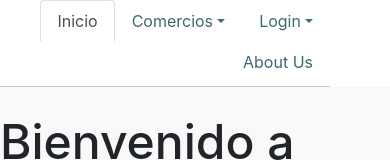
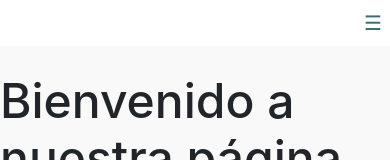
Before and after one commit to franagan/finalProyect, a React (Create React App) app: page / in a window 390 px wide. Shown: the top 160 px of the page. Built offline with nearby package versions, Linux system fonts and the light colour scheme; no server answers.

Commit message:
Añadido menu responsiv Navbar

```diff
--- a/src/App.js
+++ b/src/App.js
@@ -3,7 +3,8 @@ import { BrowserRouter as Router, Routes, Route } from 'react-router-dom';
 import AuthProvider from './Context/AuthProvider';
 import Navbar from './componentes/Navbar/Navbar';
 import NotFound from '../src/pages/NotFound/NotFound';
-import Profile from '../src/pages/Profile/Profile';
+import ProtectedRoute from './componentes/ProtectedRoute/ProtectedRoute';
+
 
 const Home = lazy(() => import('./pages/Home/Home'));
 const Zapaterias = lazy(() => import('./pages/Comercios/Zapaterias'));
@@ -13,6 +14,8 @@ const TiendaDetalles = lazy(() => import('./pages/Comercios/TiendaDetalles'));
 const Login = lazy(() => import('./pages/Login/Login'));
 const Register = lazy(() => import('./pages/Register/Register'));
 const About = lazy(() => import('./pages/About/About'));
+const Profile = lazy(() => import('./pages/Profile/Profile'));
+
 
 const App = () => {
     return (
@@ -25,7 +28,10 @@ const App = () => {
               <Route path="/zapaterias" element={<Zapaterias />} />
               <Route path="/fruterias" element={<Fruterias />} />
               <Route path="/floristerias" element={<Floristerias />} />
-                            <Route path="/tienda/:storeId" element={<TiendaDetalles />} />
+              <Route
+                path="/tienda/:storeId"
+                element={<ProtectedRoute element={<TiendaDetalles />} />}
+              />
               <Route path="/login" element={<Login />} />
               <Route path="/register" element={<Register />} />
               <Route path="/about" element={<About />} />
--- a/src/Context/AuthProvider.jsx
+++ b/src/Context/AuthProvider.jsx
@@ -103,7 +103,7 @@ const AuthProvider = ({ children }) => {
   };
 
   if (loading) {
-    return <div>Iniciando sesión...</div>;
+    return <div>Cargando página...</div>;
   }
 
   return (
--- a/src/componentes/Navbar/Navbar.css
+++ b/src/componentes/Navbar/Navbar.css
@@ -20,7 +20,7 @@
     border-color 0.15s ease-in-out;
 }
 
-/* Estilos para el menú desplegable */
+
 .dropdown-menu {
   display: none;
   position: absolute;
@@ -44,3 +44,28 @@
 .dropdown-item:hover {
   background-color: #f1f1f1;
 }
+
+.hamburger {
+  display: none;
+  cursor: pointer;
+  font-size: 20px;
+  background: none;
+  border: none;
+  color: #3c6a6f;
+  padding: 0.5rem;
+}
+
+@media (max-width: 768px) {
+  .hamburger {
+    display: block;
+  }
+
+  .navbar-custom {
+    display: none;
+  }
+
+  .navbar-custom.open {
+    display: flex;
+    flex-direction: column;
+  }
+}
--- a/src/componentes/Navbar/Navbar.jsx
+++ b/src/componentes/Navbar/Navbar.jsx
@@ -1,21 +1,24 @@
-import React from 'react';
-import { NavLink } from 'react-router-dom';
-import { useAuth } from '../../Context/AuthProvider';
-import './Navbar.css';
+import React, { useState } from "react";
+import { NavLink } from "react-router-dom";
+import { useAuth } from "../../Context/AuthProvider";
+import "./Navbar.css";
 
 const Navbar = () => {
   const { isLoggedIn, logout, currentUser, userId } = useAuth();
+  const [isMenuOpen, setMenuOpen] = useState(false);
+
+  const toggleMenu = () => {
+    setMenuOpen(!isMenuOpen);
+  };
 
   return (
     <div className="navbar-container">
-      <ul className="nav nav-tabs navbar-custom">
+      <button className="hamburger" onClick={toggleMenu}>
+        &#9776;
+      </button>
+      <ul className={`nav nav-tabs navbar-custom ${isMenuOpen ? "open" : ""}`}>
         <li className="nav-item">
-          <NavLink
-            exact
-            activeClassName="active"
-            className="nav-link"
-            to="/"
-          >
+          <NavLink exact activeClassName="active" className="nav-link" to="/">
             Inicio
           </NavLink>
         </li>
@@ -73,7 +76,7 @@ const Navbar = () => {
                 role="button"
                 aria-expanded="false"
               >
-                {currentUser?.email || ''}
+                {currentUser?.email || ""}
               </NavLink>
               <ul className="dropdown-menu">
                 <li>
@@ -87,11 +90,7 @@ const Navbar = () => {
                   </NavLink>
                 </li>
                 <li>
-                  <NavLink
-                    className="dropdown-item"
-                    to="/"
-                    onClick={logout}
-                  >
+                  <NavLink className="dropdown-item" to="/" onClick={logout}>
                     Logout
                   </NavLink>
                 </li>
--- a/src/componentes/ProtectedRoute/ProtectedRoute.jsx
+++ b/src/componentes/ProtectedRoute/ProtectedRoute.jsx
@@ -1,13 +1,15 @@
-import React from 'react';
-import AuthProvider, { useAuth } from '../../Context/AuthProvider';
-import { Route, Navigate } from 'react-router-dom';
+import React from "react";
+import { Route, Navigate } from "react-router-dom";
+import { useAuth } from "../../Context/AuthProvider";
 
 const ProtectedRoute = ({ element, ...rest }) => {
-    const { isLoggedIn } = useAuth();
+  const { isLoggedIn } = useAuth();
 
-    if (!isLoggedIn) {
-        return <Navigate to="/login" />;
-    }
+  if (!isLoggedIn) {
+    return <Navigate to="/login" />;
+  }
+
+  return element;
 };
 
 export default ProtectedRoute;
--- a/src/pages/Profile/Profile.jsx
+++ b/src/pages/Profile/Profile.jsx
@@ -3,7 +3,7 @@ import axios from 'axios';
 import { useParams } from 'react-router-dom';
 
 const Profile = () => {
-  const { userId } = useParams(); // Utiliza el hook useParams para obtener el userId
+  const { userId } = useParams();
   const [user, setUser] = useState(null);
 
   useEffect(() => {
```
Lines whose indentation alone changed are shown as unchanged.
